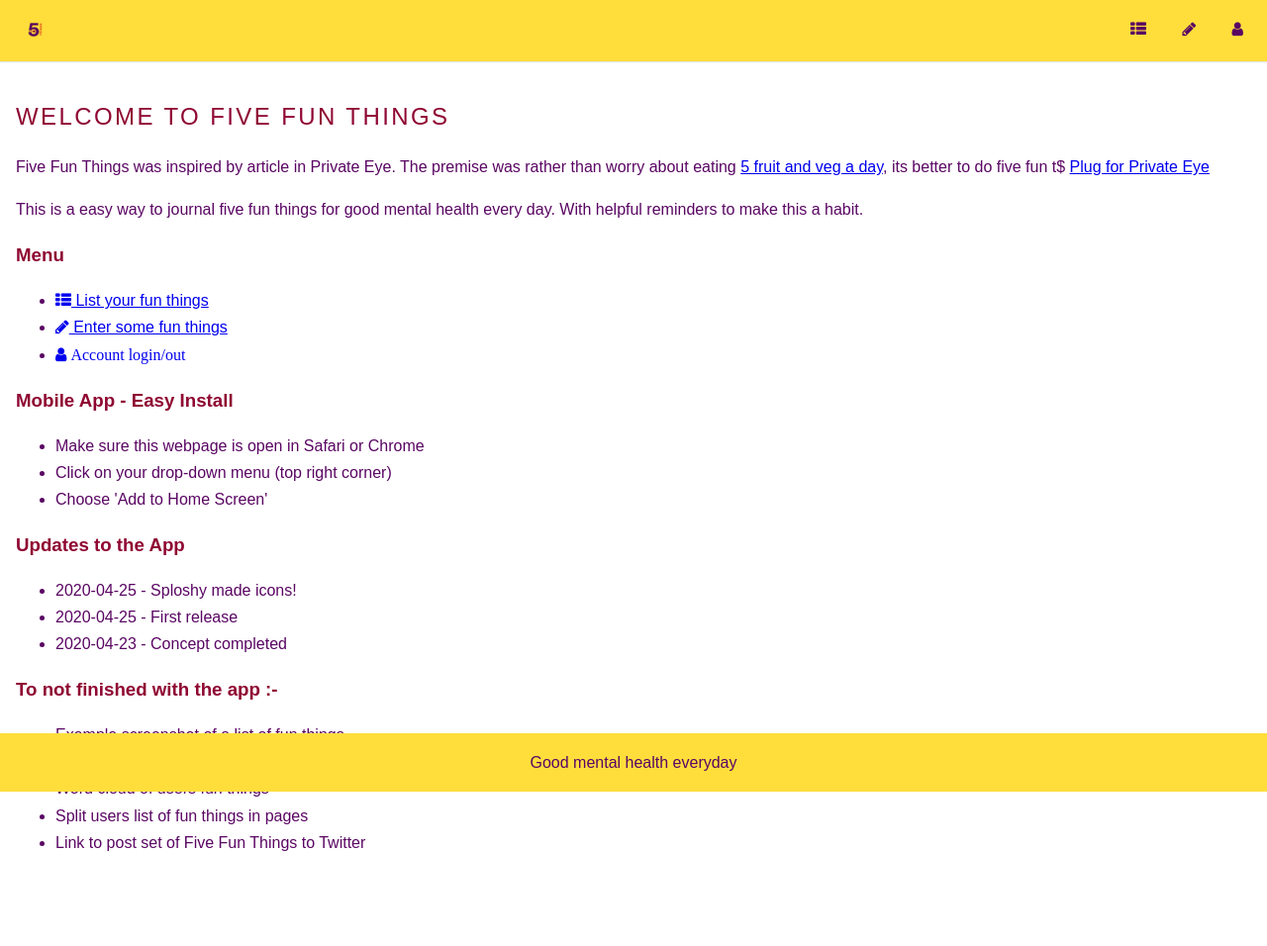
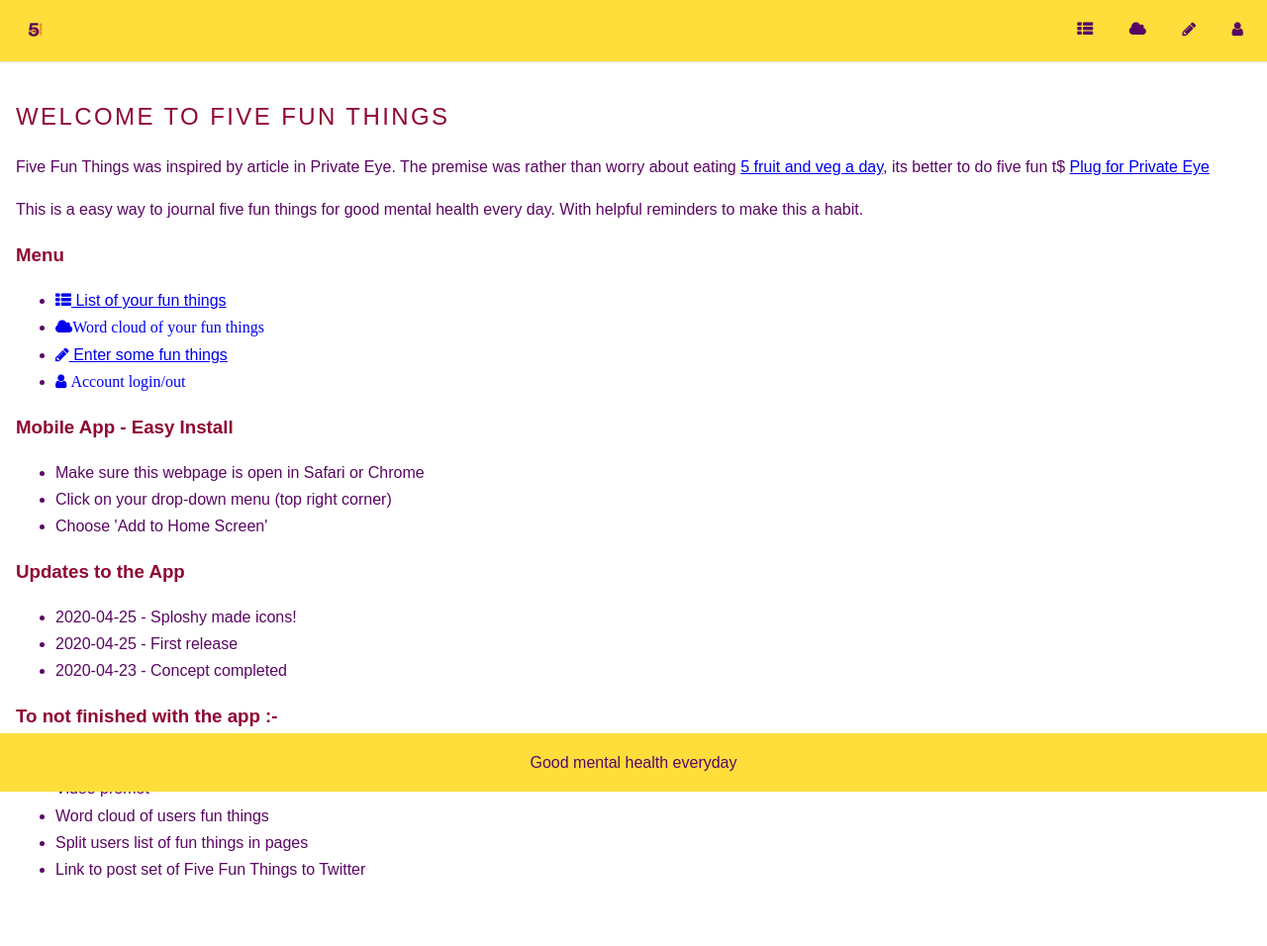
Before and after one commit to bmsleight/five_fun_things, a Django app: template five_fun_things/templates/index.html in a window 1280 px wide. Shown: the whole page at 99% size. Before the commit the page ends 860 px from the top, so only its background shows below. Run offline with Django 3.2, Linux system fonts and the light colour scheme; the template is opened without the code that fills it, so the values that code supplies are empty; some libraries are stand-ins or nearby versions.

Commit message:
cloud.html etc

```diff
--- a/five_fun_things/settings.py
+++ b/five_fun_things/settings.py
@@ -169,4 +169,5 @@
 MEDIA_URL = '/uploads/'
 MEDIA_ROOT = '/home/bms/django/five_fun_things/'
 #MEDIA_ROOT = '/home/fivefunthings/five_fun_things/'
-STATIC_ROOT = '/home/fivefunthings/static'
+STATIC_ROOTR = '/home/bms/django/five_fun_things/static/'
+#STATIC_ROOT = '/home/fivefunthings/static'
--- a/five_fun_things/templates/base.html
+++ b/five_fun_things/templates/base.html
@@ -48,6 +48,7 @@
 
         <ul class="pure-menu-list">
             <li class="pure-menu-item"><a href="/things/" class="pure-menu-link"><i class="fa fa-th-list"></i></a></li>
+            <li class="pure-menu-item"><a href="/things/cloud/" class="pure-menu-link"><i class="fa fa-cloud"></i></a></li>
             <li class="pure-menu-item"><a href="/things/journal/" class="pure-menu-link"><i class="fa fa-pencil"></i></a></li>
             <li class="pure-menu-item"><a href="/accounts/" class="pure-menu-link"><i class="fa fa-user" aria-hidden="true"></i></a></li>
         </ul>
--- a/five_fun_things/templates/index.html
+++ b/five_fun_things/templates/index.html
@@ -14,7 +14,8 @@
 
 <h3>Menu</h3>
  <ul>
-    <li class="pure-menu-item"><a href="/things/" ><i class="fa fa-th-list"></i> List your fun things</a></li>
+    <li class="pure-menu-item"><a href="/things/"><i class="fa fa-th-list"></i> List of your fun things</a></li>
+    <li class="pure-menu-item"><a href="/things/cloud/" ><i class="fa fa-cloud">Word cloud of your fun things</i></a></li>
     <li class="pure-menu-item"><a href="/things/journal/" ><i class="fa fa-pencil"></i> Enter some fun things</a></li>
     <li class="pure-menu-item"><a href="/accounts/" ><i class="fa fa-user" aria-hidden="true"> Account login/out</i></a></li>
 </ul>
--- a/funthings/urls.py
+++ b/funthings/urls.py
@@ -1,5 +1,7 @@
 from django.urls import path
 from django.conf.urls import url
+from django.views.generic import TemplateView
+
 
 from . import views
 
@@ -8,6 +10,7 @@
     path('<int:year>/<int:month>/<int:day>/',
          views.five_fun_form, name='five_fun_form'),
     path('journal/', views.date_view),
+    path('cloud/', TemplateView.as_view(template_name='cloud.html')),
     path('cloud/cloud.png', views.cloud_view),
     path('', views.ThingList.as_view(), name='list'),
     ]
--- a/funthings/views.py
+++ b/funthings/views.py
@@ -16,6 +16,7 @@
 import numpy as np
 from PIL import Image
 from tempfile import NamedTemporaryFile
+from django.conf import settings
 
 
 
@@ -76,9 +77,9 @@
     all_thing_text = ""
     for r in things:
         all_thing_text = all_thing_text + " " + r
-    colours = np.array(Image.open('/home/bms/django/five_fun_things/static/' + "/img/colours.png"))
+    colours = np.array(Image.open(settings.STATIC_ROOT + "/img/colours.png"))
     image_colors = ImageColorGenerator(colours)
-    mask = np.array(Image.open('/home/bms/django/five_fun_things/static/' + "/img/mask.png"))
+    mask = np.array(Image.open(settings.STATIC_ROOT + "/img/mask.png"))
     wc = WordCloud(background_color="#FFDE3C", mask=mask)
     wc.generate(text=all_thing_text)
     wc.recolor(color_func=image_colors)
```
Also changed, not shown: funthings/templates/cloud.html (added, +17 -0 lines).
